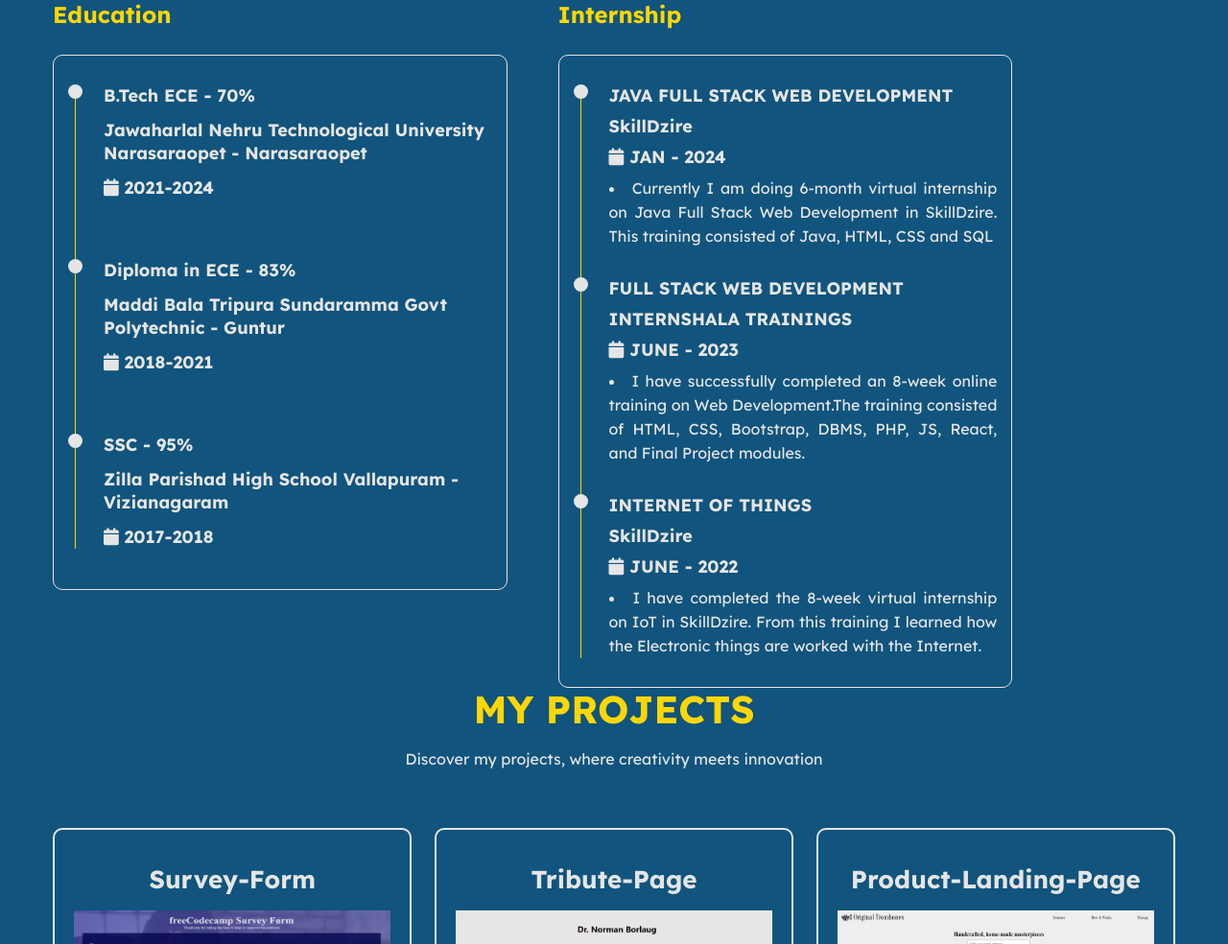
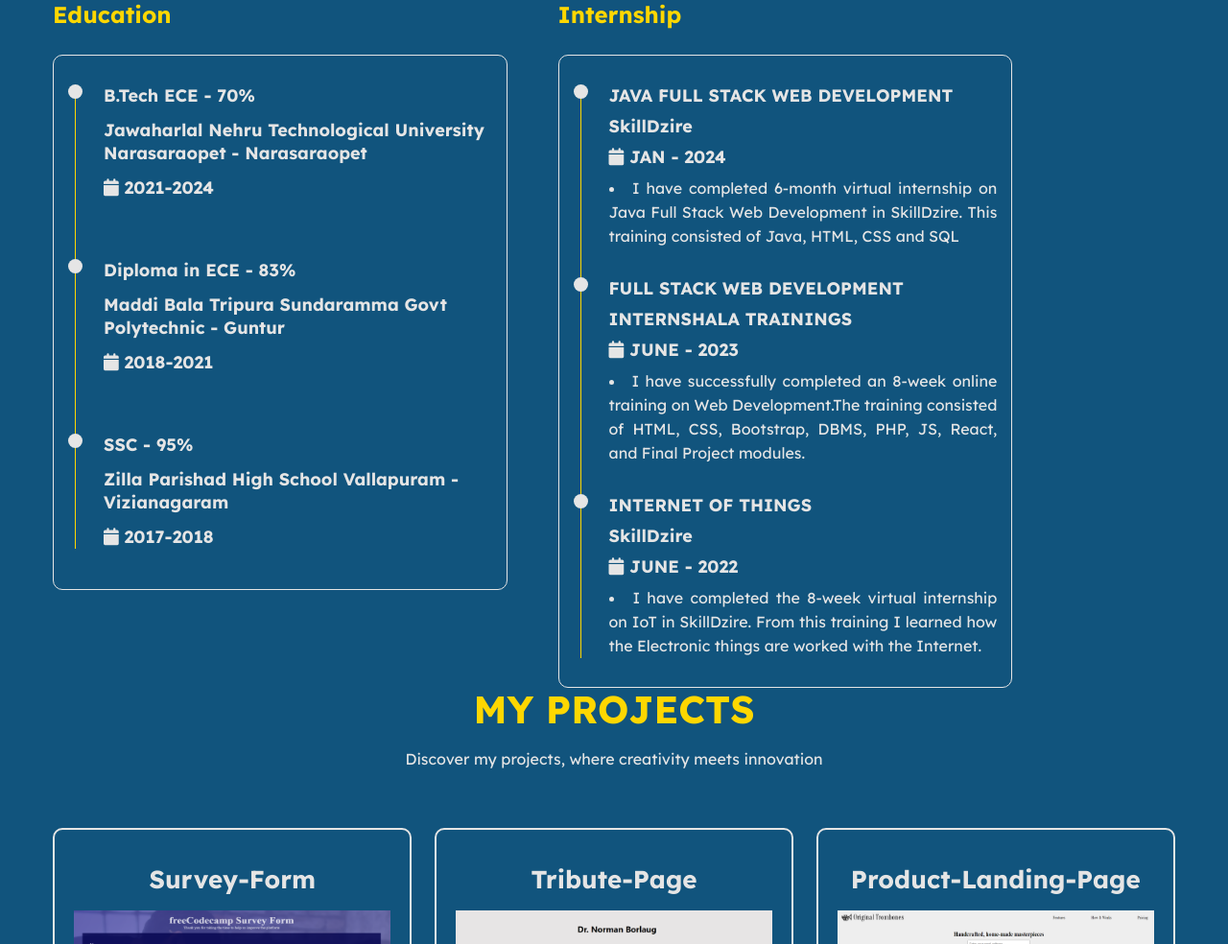
Before and after one commit to PodilapuPolinaidu/Portfolio-project, a plain HTML site: page index.html in a window 1280 px wide. Shown: the part 935-1919 px from the top of the page at 96% size. Drawn offline with Linux system fonts and the light colour scheme.

Commit message:
Updated portfolio

```diff
--- a/index.html
+++ b/index.html
@@ -151,7 +151,7 @@
                                     <h4 class="timeline-title">
                                         <i class="fa fa-calendar"></i> JAN - 2024
                                     </h4>
-                                    <li class="timeline-text">Currently I am doing 6-month virtual internship on Java Full Stack Web Development in SkillDzire. This training consisted of Java, HTML, CSS and SQL</li>
+                                    <li class="timeline-text">I have completed 6-month virtual internship on Java Full Stack Web Development in SkillDzire. This training consisted of Java, HTML, CSS and SQL</li>
                                 </div>
 
                                  <!-- Timeline-item -->
```
